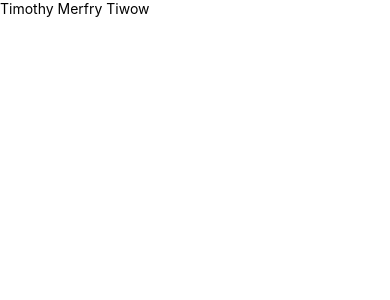
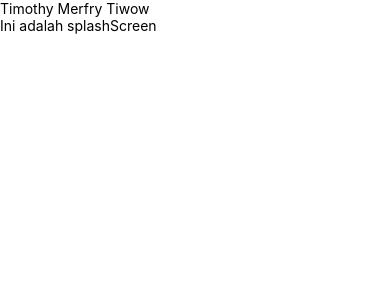
Before and after one commit to S21810014/tugasMobileProgramming3, a React Native app: screen / in a window 390 px wide. Shown: the top 300 px of the page. Built offline with nearby package versions, Linux system fonts and the light colour scheme.

Commit message:
added more useless folders because its a requirement

```diff
--- a/src/App.js
+++ b/src/App.js
@@ -1,10 +1,12 @@
 import React from 'react'
 import { View, Text } from 'react-native'
+import { SplashScreen } from './pages'
 
 const App = () => {
     return (
         <View>
             <Text>Timothy Merfry Tiwow</Text>
+            <SplashScreen/>
         </View>
     )
 }
--- /dev/null
+++ b/src/pages/SplashScreen/index.js
@@ -0,0 +1,12 @@
+import React from 'react'
+import { View, Text } from 'react-native'
+
+const SplashScreen = () => {
+    return (
+        <View>
+            <Text>Ini adalah splashScreen</Text>
+        </View>
+    )
+}
+
+export default SplashScreen
--- /dev/null
+++ b/src/pages/index.js
@@ -0,0 +1,3 @@
+import SplashScreen from './SplashScreen'
+
+export {SplashScreen}
```
